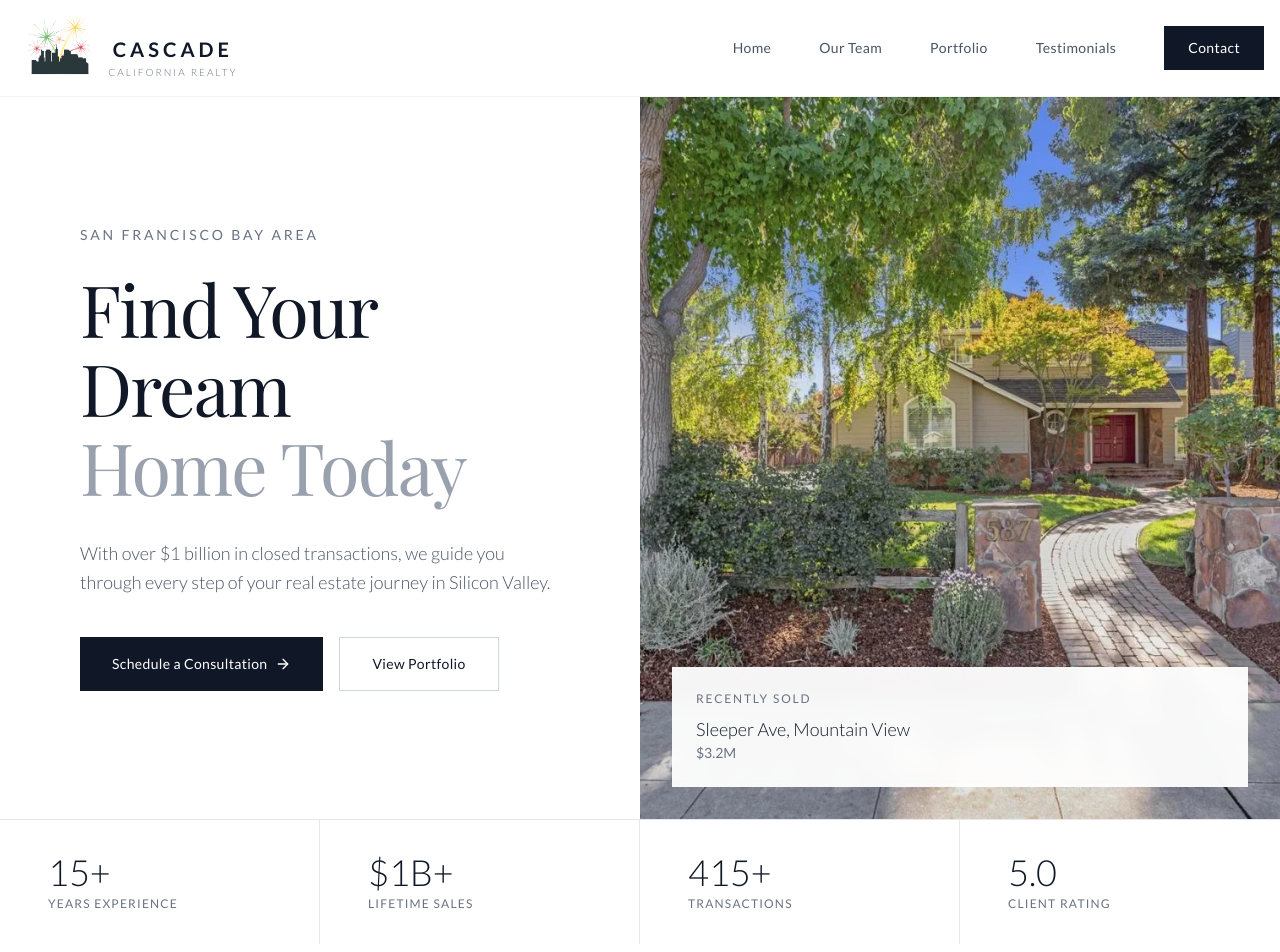
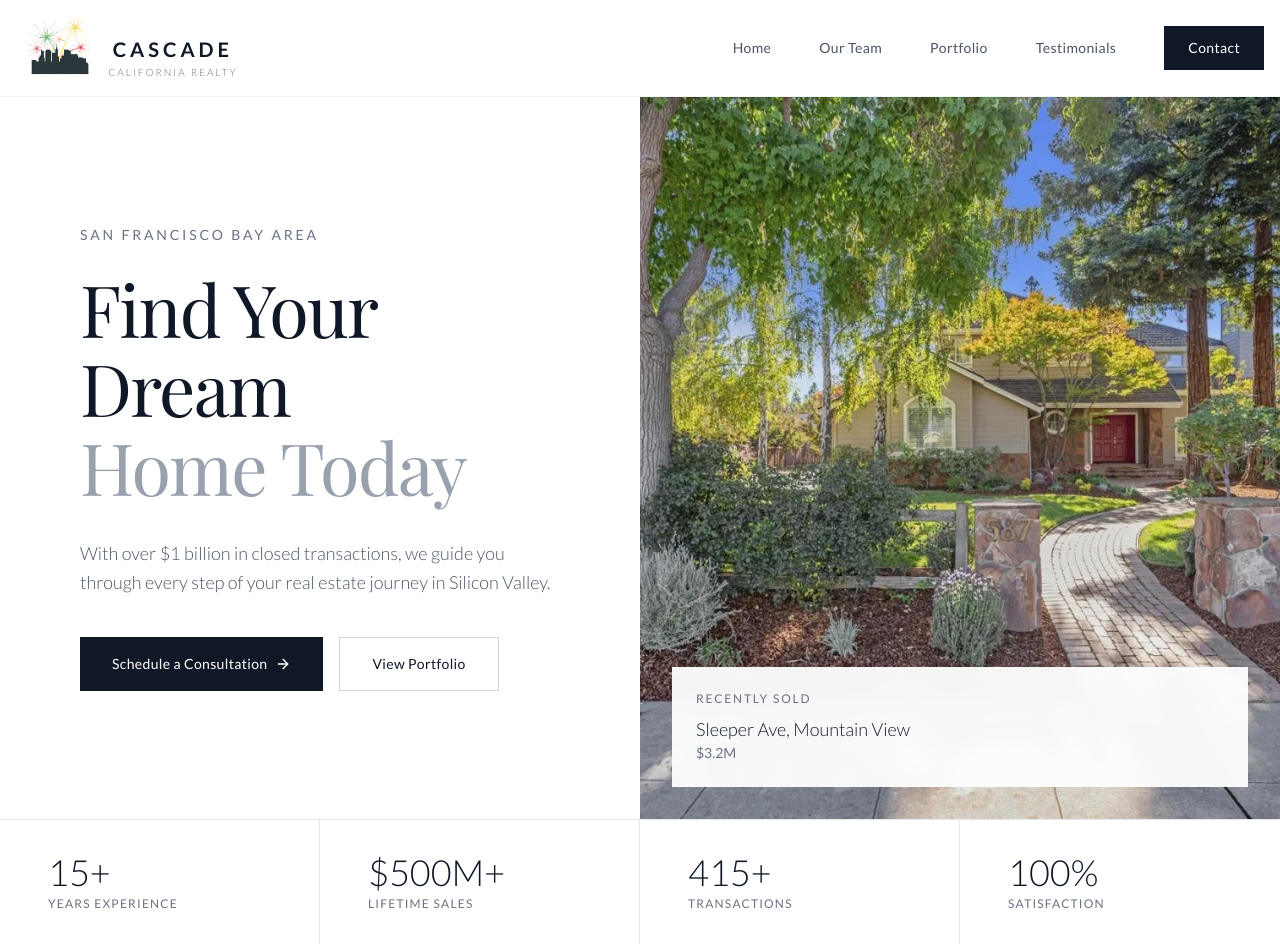
Before and after one commit to neilthomass/cascade, a React (Vite) app: page / in a window 1280 px wide. Shown: the top 952 px of the page. Built offline with nearby package versions, Linux system fonts and the light colour scheme; no server answers; a web font is replaced by a local one.

Commit message:
Filter agents to only show Manoj Thomas and update hero stat to 100% satisfaction

```diff
--- a/src/app/components/AboutSection.tsx
+++ b/src/app/components/AboutSection.tsx
@@ -76,7 +76,11 @@ export function AboutSection() {
         if (response.ok) {
           const data = await response.json();
           if (data.data?.agents?.length > 0) {
-            setAgents(data.data.agents);
+            // Only show Manoj Thomas
+            const filteredAgents = data.data.agents.filter(
+              (agent: Agent) => agent.name.toLowerCase().includes('manoj thomas')
+            );
+            setAgents(filteredAgents);
           }
         }
       } catch (error) {
--- a/src/app/components/Hero.tsx
+++ b/src/app/components/Hero.tsx
@@ -59,7 +59,7 @@ export function Hero() {
               <div className="text-xs tracking-[0.1em] text-gray-500">YEARS EXPERIENCE</div>
             </div>
             <div className="px-6 lg:px-12 py-8">
-              <div className="text-3xl lg:text-4xl font-light text-gray-900 mb-1">$1B+</div>
+              <div className="text-3xl lg:text-4xl font-light text-gray-900 mb-1">$500M+</div>
               <div className="text-xs tracking-[0.1em] text-gray-500">LIFETIME SALES</div>
             </div>
             <div className="px-6 lg:px-12 py-8">
@@ -67,8 +67,8 @@ export function Hero() {
               <div className="text-xs tracking-[0.1em] text-gray-500">TRANSACTIONS</div>
             </div>
             <div className="px-6 lg:px-12 py-8">
-              <div className="text-3xl lg:text-4xl font-light text-gray-900 mb-1">5.0</div>
-              <div className="text-xs tracking-[0.1em] text-gray-500">CLIENT RATING</div>
+              <div className="text-3xl lg:text-4xl font-light text-gray-900 mb-1">100%</div>
+              <div className="text-xs tracking-[0.1em] text-gray-500">SATISFACTION</div>
             </div>
           </div>
         </div>
```
